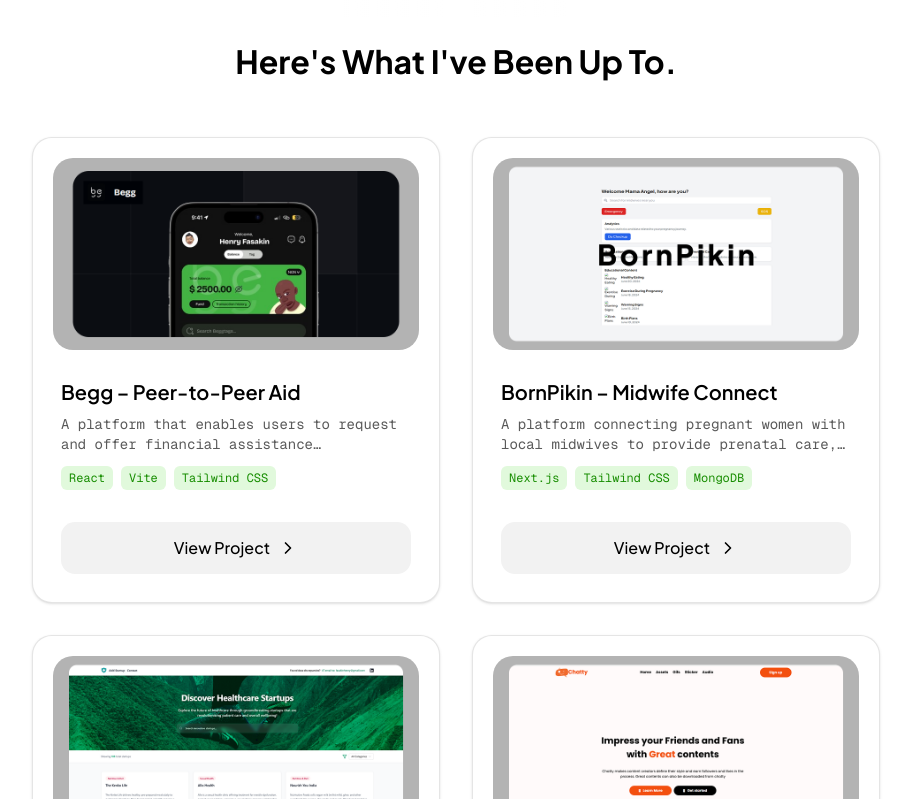
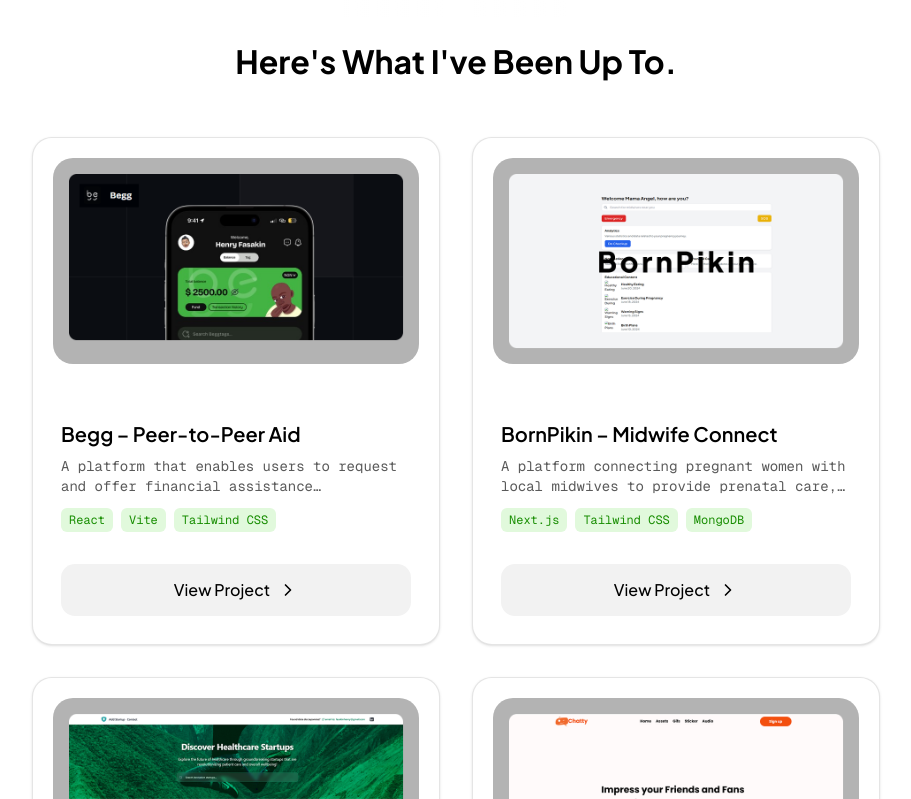
Before and after one commit to fasakinhenry/portfolio, a Next.js app: page / in a window 1280 px wide. Shown: the part 1961-2760 px from the top of the page, without its empty margins (184-1095 px from the left). Built offline with nearby package versions, Linux system fonts and the light colour scheme.

Commit message:
style: update the style of the homepage

```diff
--- a/src/components/sections/Projects.jsx
+++ b/src/components/sections/Projects.jsx
@@ -49,16 +49,21 @@ const Projects = ({ showAll = false }) => {
               className='w-full rounded-[20px] overflow-hidden border border-[#0000001a] bg-white shadow transition-transform hover:scale-[1.015] cursor-pointer flex flex-col'
               onClick={() => handleModalOpen(project)}
             >
-              <div className='px-5 pt-5'>
-                <div className='w-full h-48 relative rounded-[20px] overflow-hidden'>
+              <div className='px-5 pt-5 pb-7 rounded-[20px]'>
+                <div className='relative rounded-[20px] overflow-hidden'>
                   <Image
                     src={project.image}
                     alt={project.title}
-                    fill
-                    className='object-cover'
+                    width={800}
+                    height={600}
+                    className='w-full h-auto object-contain'
+                    loading='lazy'
+                    decoding='async'
+                    style={{ color: 'transparent' }}
                   />
                 </div>
               </div>
+
               <div className='px-7 py-7 flex flex-col flex-grow'>
                 <h3 className='text-xl font-semibold mb-2'>{project.title}</h3>
                 <p className='text-[#5a5a5a] text-sm line-clamp-2 mb-3'>
```
Also changed, not shown: public/projects/Begg.png.
